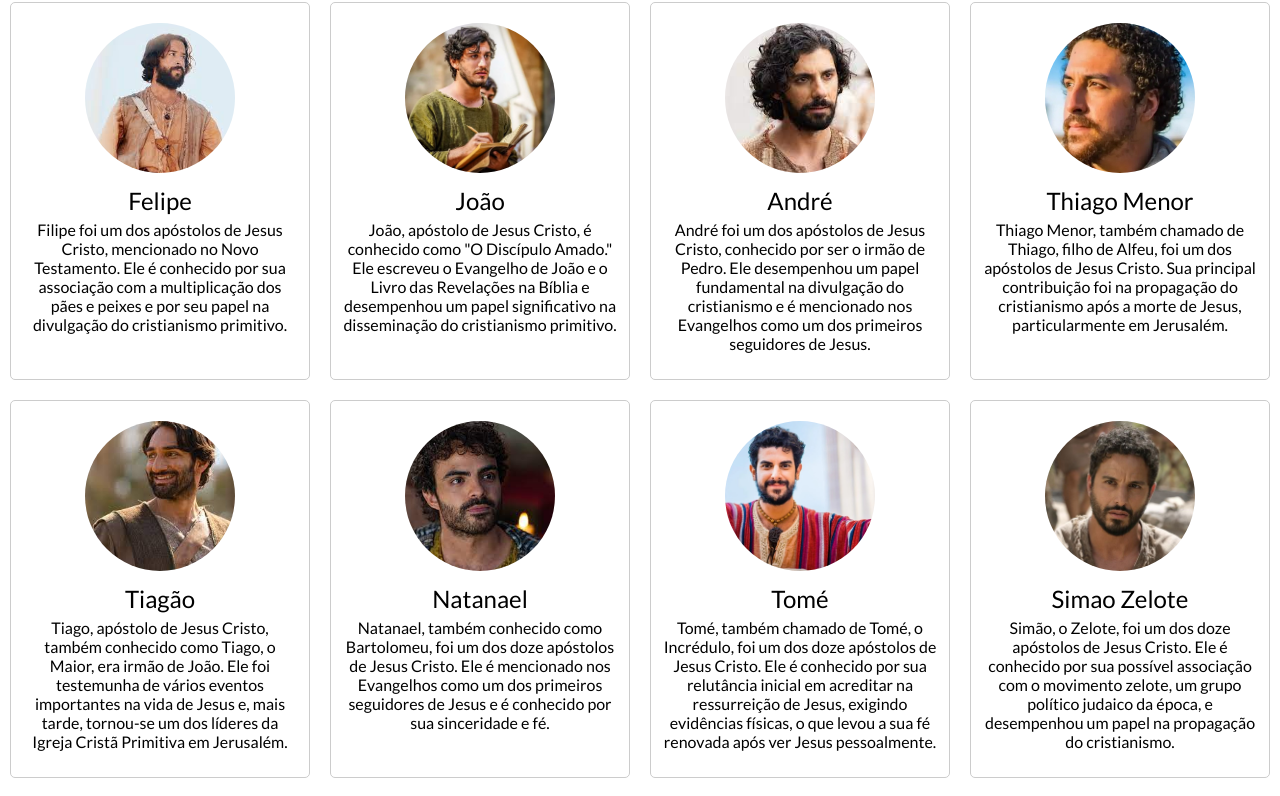
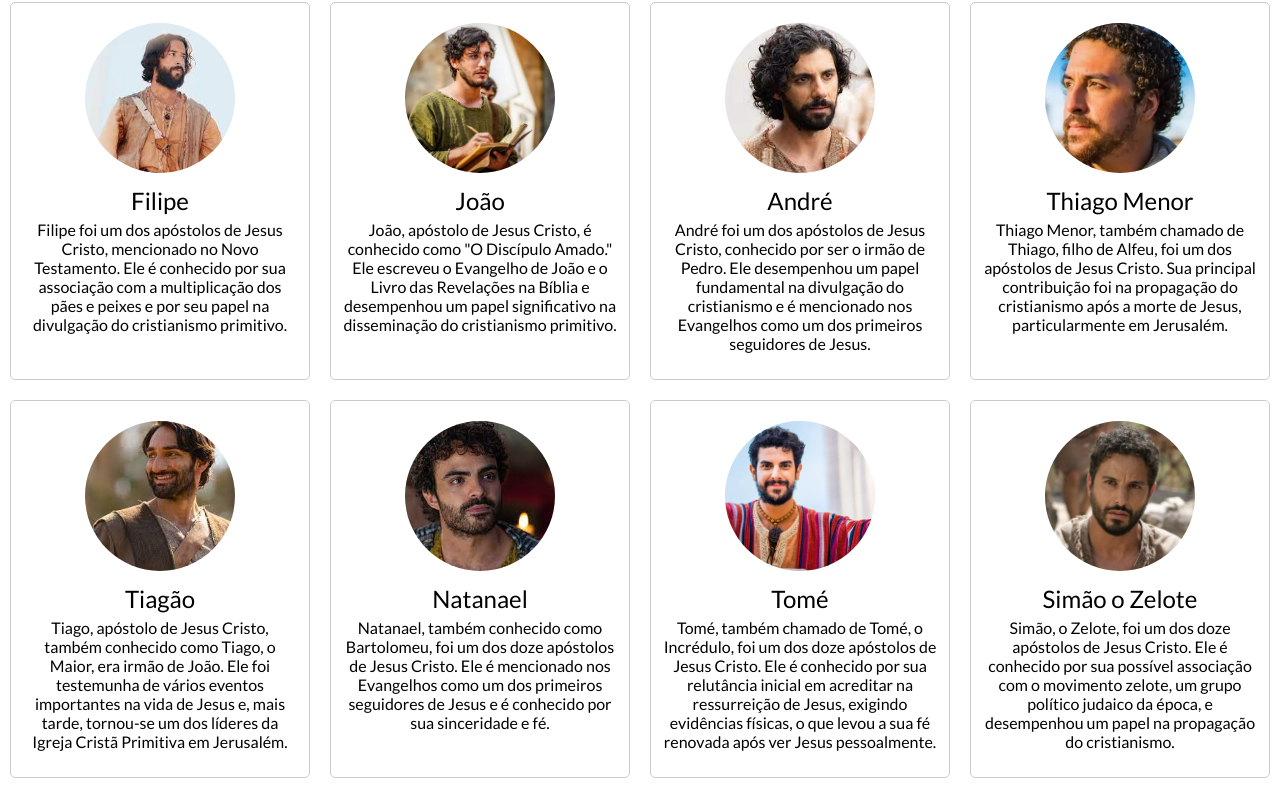
Before and after one commit to SergioBadaro/The-Chosen, a plain HTML site: page personagens.html in a window 1280 px wide. Shown: the part 496-1292 px from the top of the page. Drawn offline with Linux system fonts and the light colour scheme.

Commit message:
novas atualizações

```diff
--- a/personagens.html
+++ b/personagens.html
@@ -59,7 +59,7 @@
 
     <div class="profile-card">
         <img class="profile-image" src="img/elenco/philipe.jpeg" alt="Foto de Felipe">
-        <h2>Felipe</h2>
+        <h2>Filipe</h2>
         <p>Filipe foi um dos apóstolos de Jesus Cristo, mencionado no Novo Testamento. Ele é conhecido por sua associação com a multiplicação dos pães e peixes e por seu papel na divulgação do cristianismo primitivo.</p>
     </div>
 
@@ -101,7 +101,7 @@
 
     <div class="profile-card">
         <img class="profile-image" src="img/elenco/simao-zelote.jpg" alt="Foto de Simão o Zelote">
-        <h2>Simao Zelote</h2>
+        <h2>Simão o Zelote</h2>
         <p>Simão, o Zelote, foi um dos doze apóstolos de Jesus Cristo. Ele é conhecido por sua possível associação com o movimento zelote, um grupo político judaico da época, e desempenhou um papel na propagação do cristianismo.</p>
     </div>
 
```
